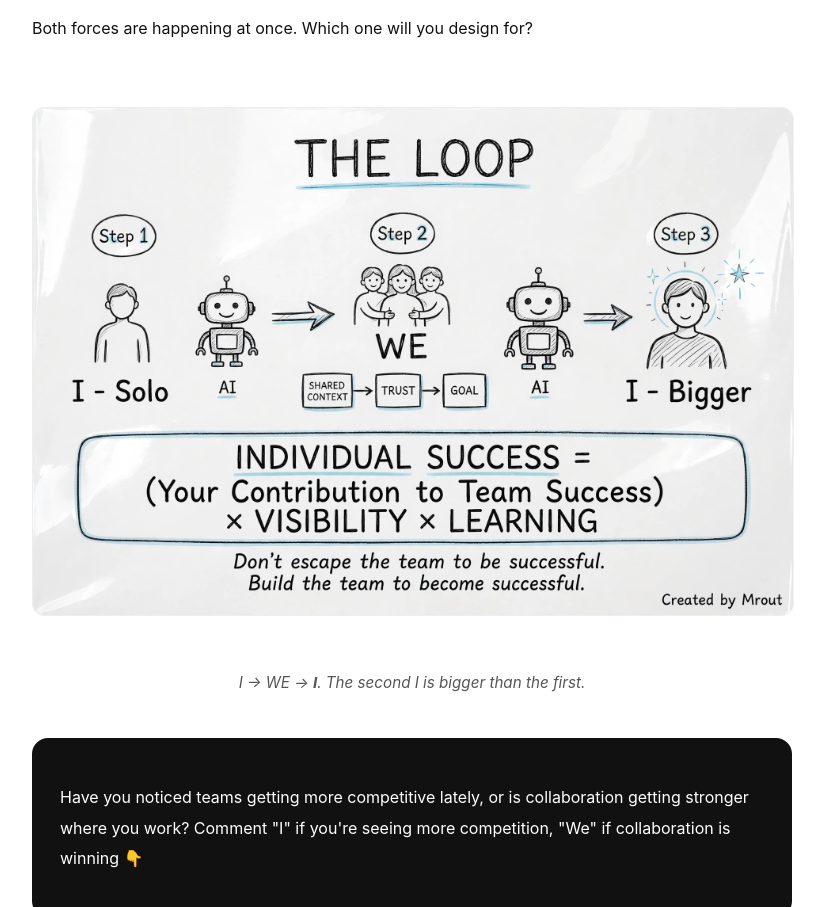
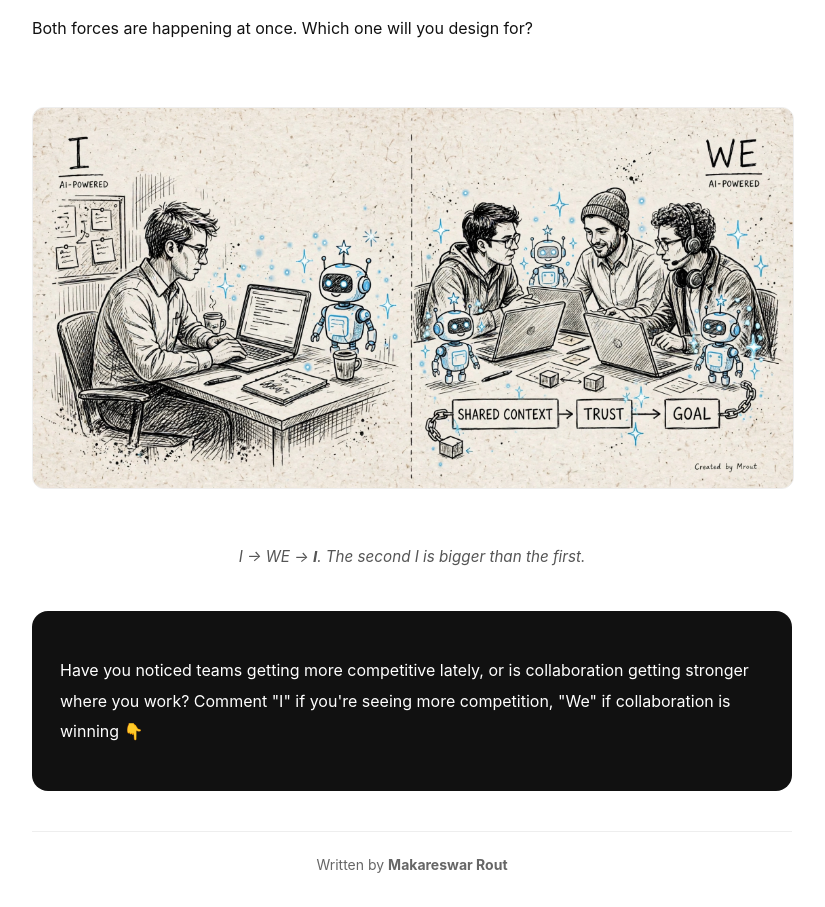
Before and after one commit to routmakareswar/mblogs, a plain HTML site: page index.html in a window 1280 px wide. Shown: the part 5522-6429 px from the top of the page, without its empty margins (228-1053 px from the left). Drawn offline with nearby package versions, Linux system fonts and the light colour scheme.

Commit message:
Update index.html

```diff
--- a/index.html
+++ b/index.html
@@ -195,7 +195,7 @@ Knowing what <em>we can do</em> builds momentum.</p>
 <p>Both forces are happening at once. Which one will you design for?</p>
 
 <figure style="text-align: center; margin: 2rem 0;">
-  <img src="i-loop-end.jpg" alt="The Loop - I to WE to Bigger I" style="width: 100%; border-radius: 12px;">
+  <img src="i-teamvalue.jpg" alt="The Loop - I to WE to Bigger I" style="width: 100%; border-radius: 12px;">
   <figcaption style="margin-top: 0.75rem; font-size: 0.95rem; color: #555; font-style: italic;">
     I → WE → <b>I</b>. The second I is bigger than the first.
   </figcaption>
```
